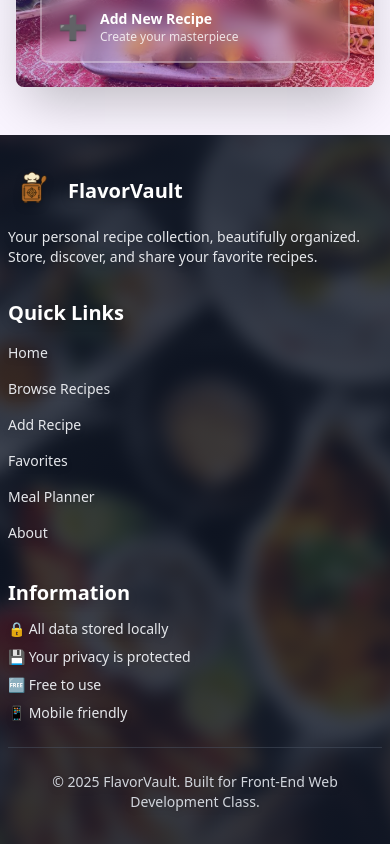
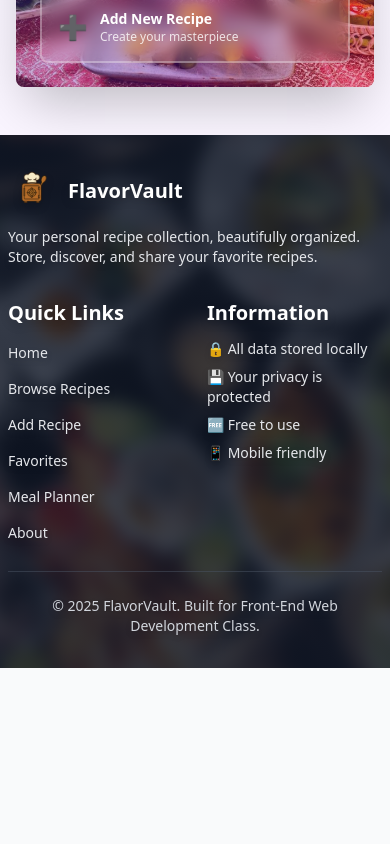
Before and after one commit to Nang-Socheat/flavorvault, a React (Vite) app: page / in a window 390 px wide. Shown: the part 3629-4473 px from the top of the page. After the commit the page ends 4297 px from the top, so only its background shows below. Built offline with nearby package versions, Linux system fonts and the light colour scheme.

Commit message:
Adjust footer layout: place Information next to Quick Links on small screens

```diff
--- a/src/components/Footer.jsx
+++ b/src/components/Footer.jsx
@@ -20,8 +20,8 @@ const Footer = () => {
       {/* Content */}
       <div className="relative z-20 max-w-[1920px] mx-auto px-2 sm:px-3 md:px-4 lg:px-6 py-8">
         <div className="grid grid-cols-1 md:grid-cols-3 gap-8 mb-6">
-          {/* About Section */}
-          <div>
+          {/* About Section - Full width on mobile */}
+          <div className="md:col-span-1">
             <div className="flex items-center gap-3 mb-3">
               <img
                 src={FlavorVaultLogo}
@@ -35,6 +35,8 @@ const Footer = () => {
             </p>
           </div>
 
+          {/* Quick Links and Info - Side by side on mobile, separate columns on desktop */}
+          <div className="grid grid-cols-2 gap-6 md:col-span-2 md:grid-cols-2">
             {/* Quick Links */}
             <div>
               <h3 className="text-xl font-bold mb-3 drop-shadow-lg">Quick Links</h3>
@@ -83,6 +85,7 @@ const Footer = () => {
               </ul>
             </div>
           </div>
+        </div>
 
         {/* Bottom Bar */}
         <div className="border-t border-gray-600/50 pt-6 text-center">
```
Lines whose indentation alone changed are shown as unchanged.
